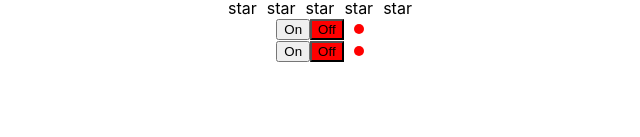
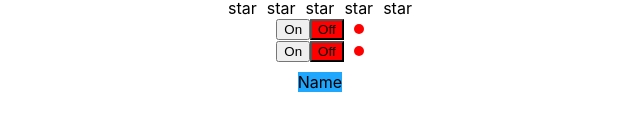
Before and after one commit to Traigel/React-Kabzda-kak-podrobno, a React (Create React App) app: page / in a window 1280 px wide. Shown: the part 163-300 px from the top of the page, without its empty margins (320-960 px from the left). Built offline with nearby package versions, Linux system fonts and the light colour scheme.

Commit message:
14 add array of items to Accordion

```diff
--- a/src/App.tsx
+++ b/src/App.tsx
@@ -4,8 +4,26 @@ import Accordion from "./components/Accordion/Accordion";
 import {OnOff2} from './components/OnOff/OnOff2';
 import {Rating} from "./components/Rating/Rating";
 import { UncontrolledAccordion } from './components/UncontrolledAccordion/UncontrolledAccordion';
+import {ItemType, Select} from "./components/Select/Select";
+import { v1 } from 'uuid';
 
 function App() {
+    const item: ItemType[] = [
+        {id: v1(), title: 'Vova'},
+        {id: v1(), title: 'Alex'},
+        {id: v1(), title: 'Dima'},
+        {id: v1(), title: 'Anna'},
+    ]
+
+    const [collapsed, setCollapsed] = useState<boolean>(false)
+    const [title, setTitle] = useState<string>('Name')
+
+    const onClickCollapsedHandler = () => setCollapsed(!collapsed)
+
+    const onClickItemHandler = (title: string) => {
+        setTitle(title)
+        setCollapsed(!collapsed)
+    }
 
     return (
         <div className="App">
@@ -16,6 +34,13 @@ function App() {
             <Rating/>
             <OnOff2/>
             <OnOff2/>
+            <Select
+                value={title}
+                items={item}
+                collapsed={collapsed}
+                onClickCollapsed={onClickCollapsedHandler}
+                onClickItem={onClickItemHandler}
+            />
         </div>
     )
 }
--- /dev/null
+++ b/src/components/Select/Select.module.css
@@ -0,0 +1,9 @@
+.selectItem {
+    background-color: #66bf3c;
+    margin: 10px;
+    display: inline-block;
+}
+
+.value {
+    background-color: #1ea7fd;
+}
--- /dev/null
+++ b/src/components/Select/Select.tsx
@@ -0,0 +1,34 @@
+import React from 'react';
+import style from './Select.module.css'
+
+export type ItemType = {
+    id: string
+    title: string
+}
+
+type SelectPropsType = {
+    value: string
+    items: ItemType[]
+    collapsed: boolean
+    onClickCollapsed: () => void
+    onClickItem: (title: string) => void
+}
+
+export const Select = (props: SelectPropsType) => {
+
+    const onClickCollapsedHandler = () => props.onClickCollapsed()
+
+    return (
+        <div className={style.selectItem}>
+            <div className={style.value} onClick={onClickCollapsedHandler}>{props.value}</div>
+            {props.collapsed &&
+                <div>
+                    {props.items.map(el => {
+                        const onClickItemHandler = () => props.onClickItem(el.title)
+                        return <div key={el.id} onClick={onClickItemHandler}>{el.title}</div>
+                    })}
+                </div>
+            }
+        </div>
+    )
+};
```
Also changed, not shown: src/components/Accordion/Accordion.tsx (+22 -5 lines), 2 other files (tests, documents, lock files or other folders).
